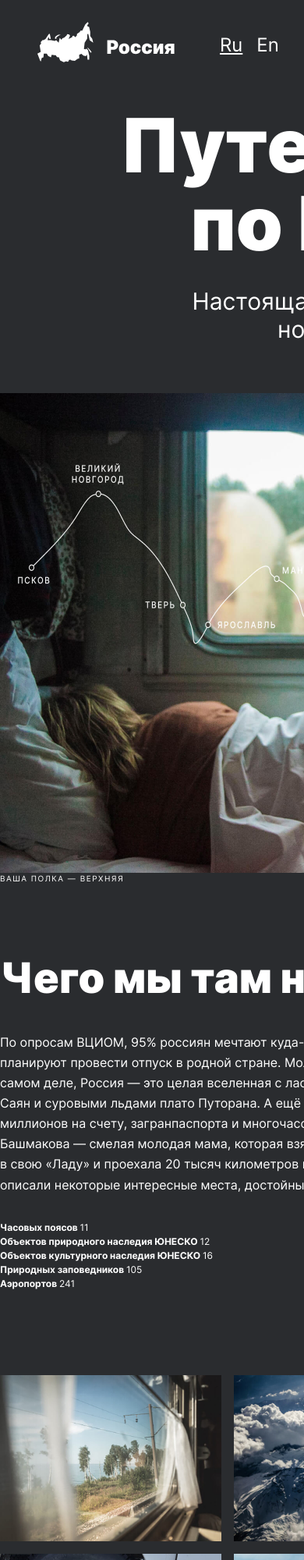
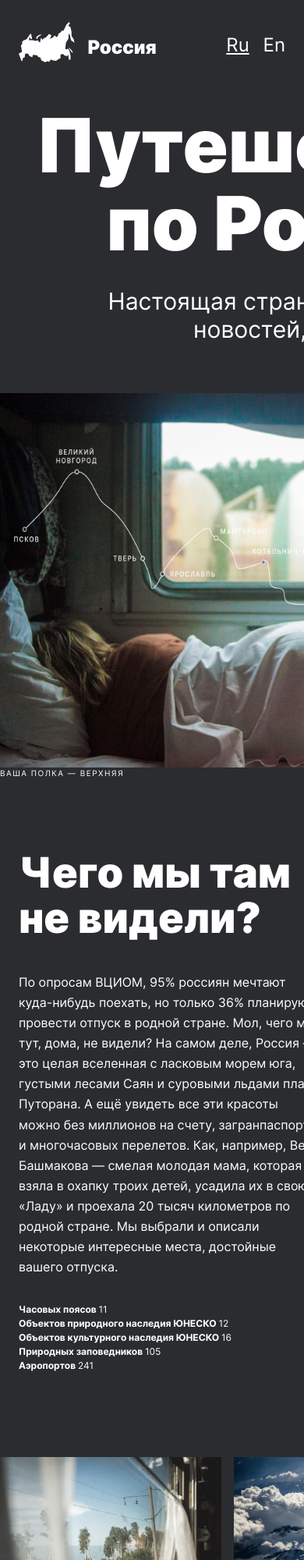
Before and after one commit to Something-Wr0ng/russian-travel, a plain HTML site: page index.html in a window 390 px wide. Shown: the top 2000 px of the page at 78% size. Drawn offline with Linux system fonts and the light colour scheme.

Commit message:
768p intro

```diff
--- a/index.css
+++ b/index.css
@@ -17,6 +17,18 @@
   height: 52px;
   padding: 0 48px 0;
   display: flex;
+}
+
+@media screen and (max-width: 768px) and (min-width: 321px) {
+  .header {
+    padding: 0 24px 0;
+  }
+}
+
+@media screen and (max-width: 320px) {
+  . {
+
+  }
 }
 
 .header__logo {
@@ -69,8 +81,8 @@
 }
 
 @media screen and (max-width: 768px) and (min-width: 321px) {
-  . {
-
+  .lead {
+    max-width: 768px;
   }
 }
 
@@ -134,8 +146,9 @@
 }
 
 @media screen and (max-width: 768px) and (min-width: 321px) {
-  . {
-
+  .intro {
+    min-width: 100%;
+    padding: 0 24px 0;
   }
 }
 
@@ -561,7 +574,7 @@
   line-height: 16px;
   /* identical to box height, or 114% */
   text-align: right;
-  margin-left: auto;
+  margin: 0 0 0 auto;
 }
 
 @media screen and (max-width: 1024px) and (min-width: 769px) {
```
